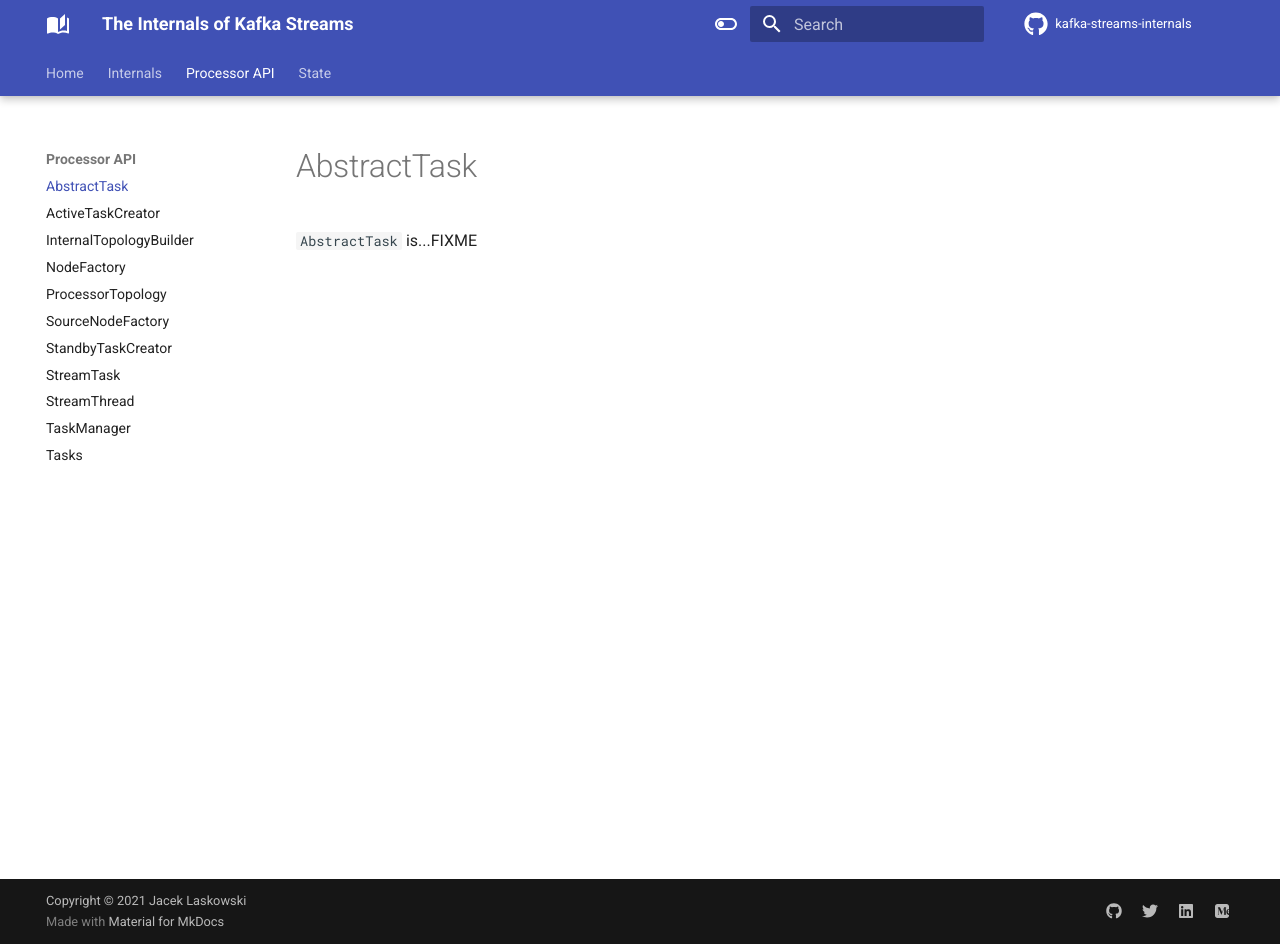
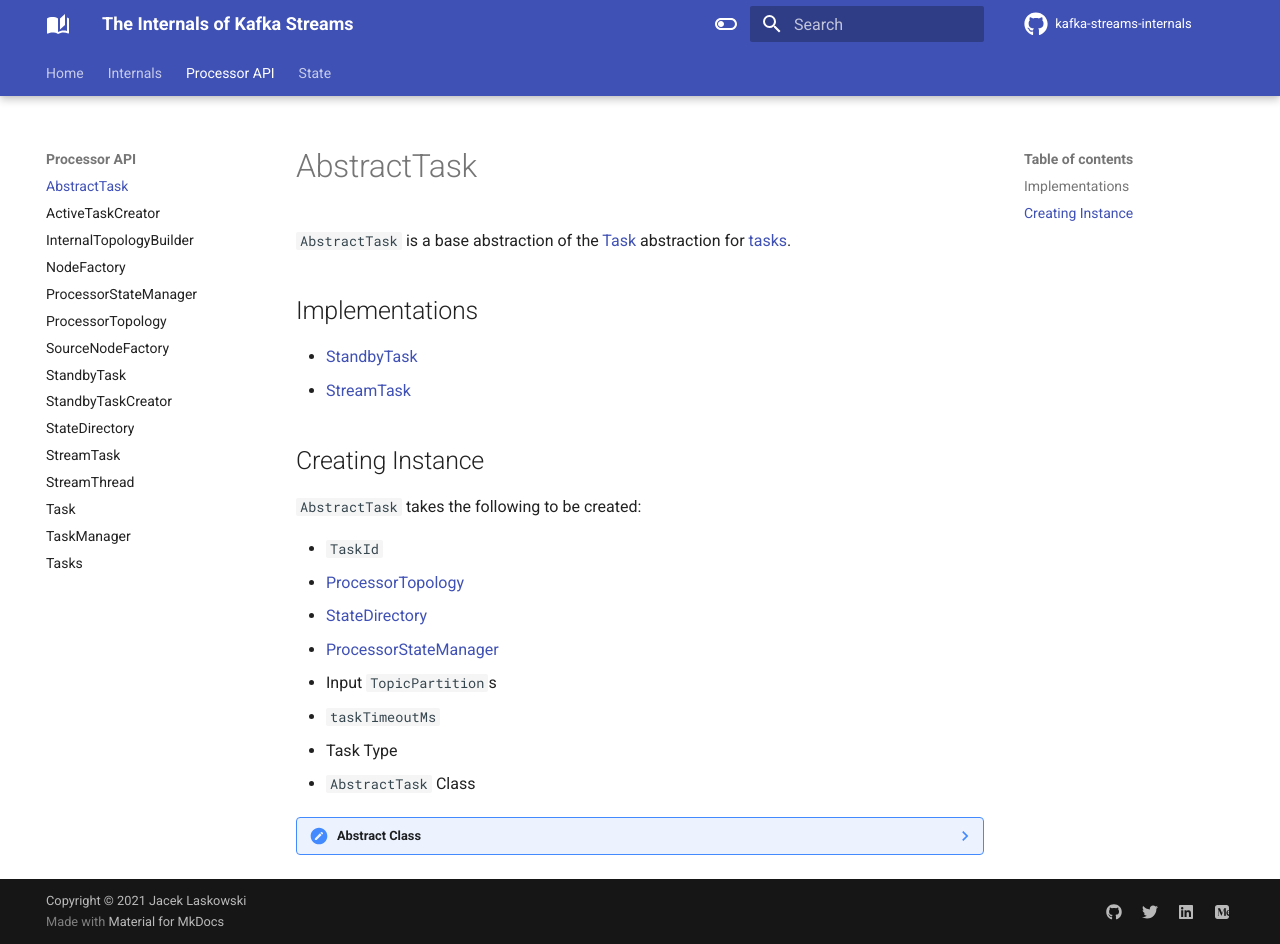
Before and after one commit to japila-books/kafka-streams-internals, an MkDocs documentation site: the page built from docs/processor/AbstractTask.md, in a window 1280 px wide and 944 px high. Built offline with MkDocs 1.6.1 and Material for MkDocs 9.7.7, drawn with Linux system fonts in a browser that asks for light colours; comment, search, counter and statistics services are not loaded.

Commit message:
Task and AbstractTask

```diff
--- a/docs/processor/AbstractTask.md
+++ b/docs/processor/AbstractTask.md
@@ -1,3 +1,24 @@
 # AbstractTask
 
-`AbstractTask` is...FIXME
+`AbstractTask` is a base abstraction of the [Task](Task.md) abstraction for [tasks](#implementations).
+
+## Implementations
+
+* [StandbyTask](StandbyTask.md)
+* [StreamTask](StreamTask.md)
+
+## Creating Instance
+
+`AbstractTask` takes the following to be created:
+
+* <span id="id"> `TaskId`
+* <span id="topology"> [ProcessorTopology](ProcessorTopology.md)
+* <span id="stateDirectory"> [StateDirectory](StateDirectory.md)
+* <span id="stateMgr"> [ProcessorStateManager](ProcessorStateManager.md)
+* <span id="inputPartitions"> Input `TopicPartition`s
+* <span id="taskTimeoutMs"> `taskTimeoutMs`
+* <span id="taskType"> Task Type
+* <span id="clazz"> `AbstractTask` Class
+
+??? note "Abstract Class"
+    `AbstractTask` is an abstract class and cannot be created directly. It is created indirectly for the [concrete AbstractTasks](#implementations).
--- a/mkdocs.yml
+++ b/mkdocs.yml
@@ -116,13 +116,18 @@
     - ActiveTaskCreator: processor/ActiveTaskCreator.md
     - InternalTopologyBuilder: processor/InternalTopologyBuilder.md
     - NodeFactory: processor/NodeFactory.md
+    - ProcessorStateManager: processor/ProcessorStateManager.md
     - ProcessorTopology: processor/ProcessorTopology.md
     - SourceNodeFactory: processor/SourceNodeFactory.md
+    - StandbyTask: processor/StandbyTask.md
     - StandbyTaskCreator: processor/StandbyTaskCreator.md
+    - StateDirectory: processor/StateDirectory.md
     - StreamTask: processor/StreamTask.md
     - StreamThread: processor/StreamThread.md
+    - Task: processor/Task.md
     - TaskManager: processor/TaskManager.md
     - Tasks: processor/Tasks.md
   - State:
     - QueryableStoreProvider: state/QueryableStoreProvider.md
     - StoreBuilder: state/StoreBuilder.md
+    - StreamThreadStateStoreProvider: state/StreamThreadStateStoreProvider.md
```
Also changed, not shown: docs/processor/ProcessorStateManager.md (added, +3 -0 lines), docs/processor/StandbyTask.md (added, +3 -0 lines), docs/processor/StateDirectory.md (added, +3 -0 lines), docs/processor/Task.md (added, +191 -0 lines), docs/state/StreamThreadStateStoreProvider.md (added, +3 -0 lines).
